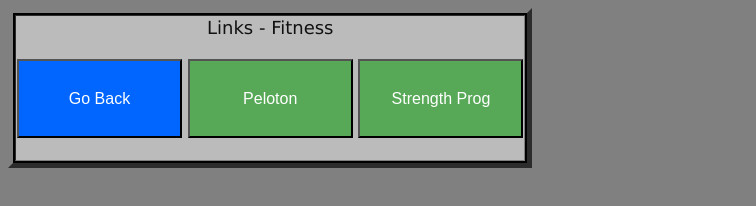
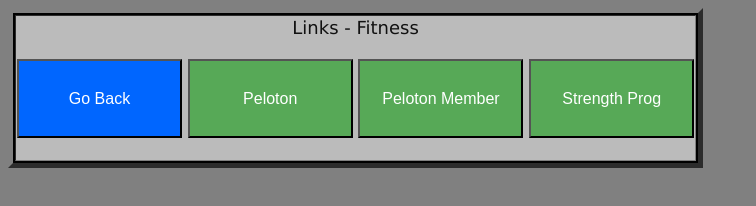
Before and after one commit to sEzZEopg/sEzZEopg.github.io, a plain HTML site: page fitness.html in a window 1280 px wide. Shown: the whole page, without its empty margins (0-756 px from the left). Drawn offline with Linux system fonts and the light colour scheme.

Commit message:
fitness.html

```diff
--- a/fitness.html
+++ b/fitness.html
@@ -20,6 +20,7 @@
     <font size="4" face="Verdana, Arial, Helvetica, sans-serif"><center><font color="#111111">Links - Fitness</center></font><br>
     <button style="width:165;height:79;color:white;background-color:#0066ff;font-size:16px" onClick="goBack()">Go Back</button>
     <button style="width:165;height:79;color:white;background-color:#57A957;font-size:16px" onClick="window.open('https://www.onepeloton.com/', '_self')">Peloton</button>
+    <button style="width:165;height:79;color:white;background-color:#57A957;font-size:16px" onClick="window.open('https://members.onepeloton.com/', '_self')">Peloton Member</button>
     <button style="width:165;height:79;color:white;background-color:#57A957;font-size:16px" onClick="window.open('https://blog.onepeloton.com/andy-speer-total-strength/', '_self')">Strength Prog</button>
     <br><br>
   </tr>
```
